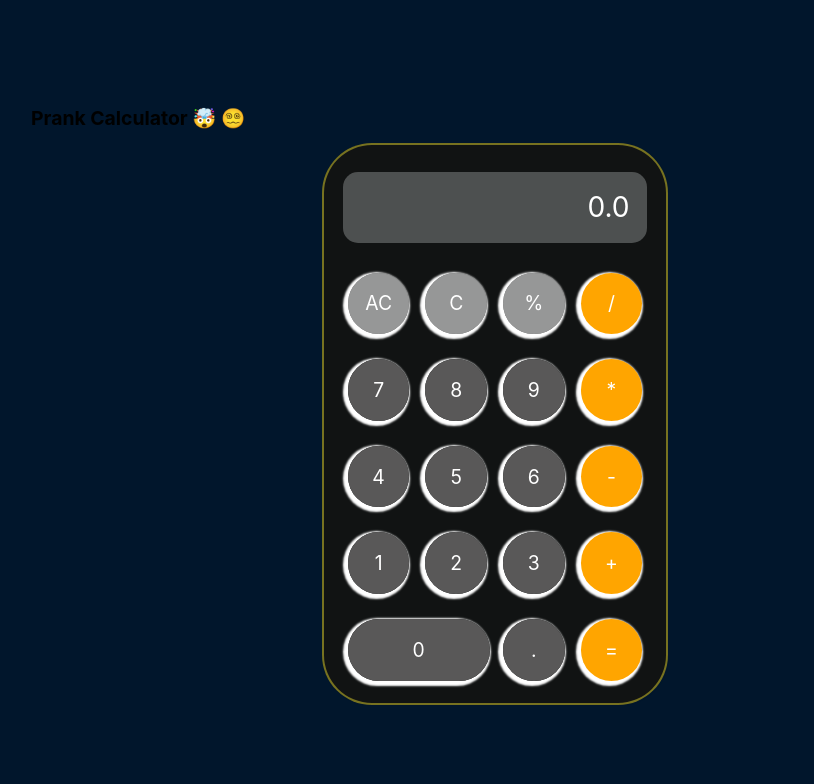
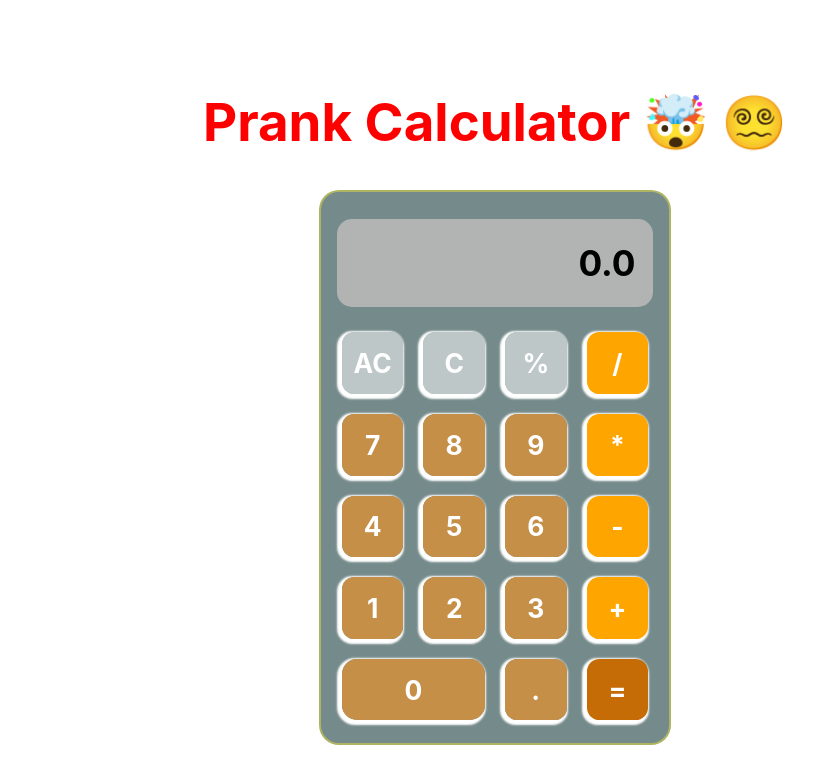
Before and after one commit to krishnashrestha47/react-prank-calculator, a React (Create React App) app: page / in a window 1280 px wide. Shown: the top 784 px of the page, without its empty margins (145-959 px from the left). Built offline with nearby package versions, Linux system fonts and the light colour scheme.

Commit message:
css changed

```diff
--- a/src/App.css
+++ b/src/App.css
@@ -4,24 +4,33 @@
 }
 
 body {
-  background-color: rgb(1, 22, 44);
-  margin: 6rem 10rem;
+  min-height: 100vh;
+
+  display: flex;
+  justify-content: center;
+  align-items: center;
+}
+
+h1 {
+  text-align: center;
+  font-size: 3rem;
+  color: red;
 }
 
 .wrapper {
   border: 2px solid rgba(248, 235, 49, 0.44);
   position: relative;
-  background-color: rgb(17, 19, 19);
-  width: 19.7rem;
-  min-height: 70vh;
+  background-color: rgba(2, 42, 41, 0.544);
+  width: 20rem;
+  /* min-height: 70vh; */
   margin: auto;
   display: grid;
   padding: 1rem;
   justify-content: center;
   align-items: center;
-  column-gap: 6px;
-  row-gap: 15px;
-  border-radius: 50px;
+  column-gap: 10px;
+  row-gap: 10px;
+  border-radius: 20px;
   backdrop-filter: blur(12px);
   /* backdrop filter has minimal browser support */
   grid-template-areas:
@@ -34,7 +43,7 @@ body {
 }
 
 .display {
-  height: 4rem;
+  height: 5rem;
   position: relative;
   padding: 1rem;
   top: 10px;
@@ -42,9 +51,10 @@ body {
   border-radius: 15px;
   border: 0;
   text-align: right;
-  background-color: rgb(77, 80, 80);
-  color: white;
-  font-size: 1.6rem;
+  background-color: rgb(178, 180, 180);
+  color: rgb(0, 0, 0);
+  font-size: 2rem;
+  font-weight: bolder;
   display: flex;
   justify-content: flex-end;
   align-items: center;
@@ -58,9 +68,11 @@ body {
   justify-content: center;
   align-items: center;
   margin: 5px;
-  border-radius: 50%;
-  background-color: rgba(90, 89, 89, 0.991);
-  color: white;
+  border-radius: 20%;
+  background-color: rgba(199, 144, 71, 0.991);
+  color: rgb(255, 255, 255);
+  font-size: 1.5rem;
+  font-weight: bold;
   box-shadow: -2px 2px 2px 3px rgba(255, 255, 255, 1);
   transition: transform 0.2s;
 }
@@ -130,15 +142,15 @@ body {
 }
 .box-zero {
   grid-area: zero;
-  width: 95%;
-  border-radius: 35px;
+  width: auto;
+  border-radius: 15px;
 }
 .box-dot {
   grid-area: dot;
 }
 .box-equals {
   grid-area: equals;
-  background-color: orange;
+  background-color: rgb(197, 108, 7);
 }
 
 .display {
```
